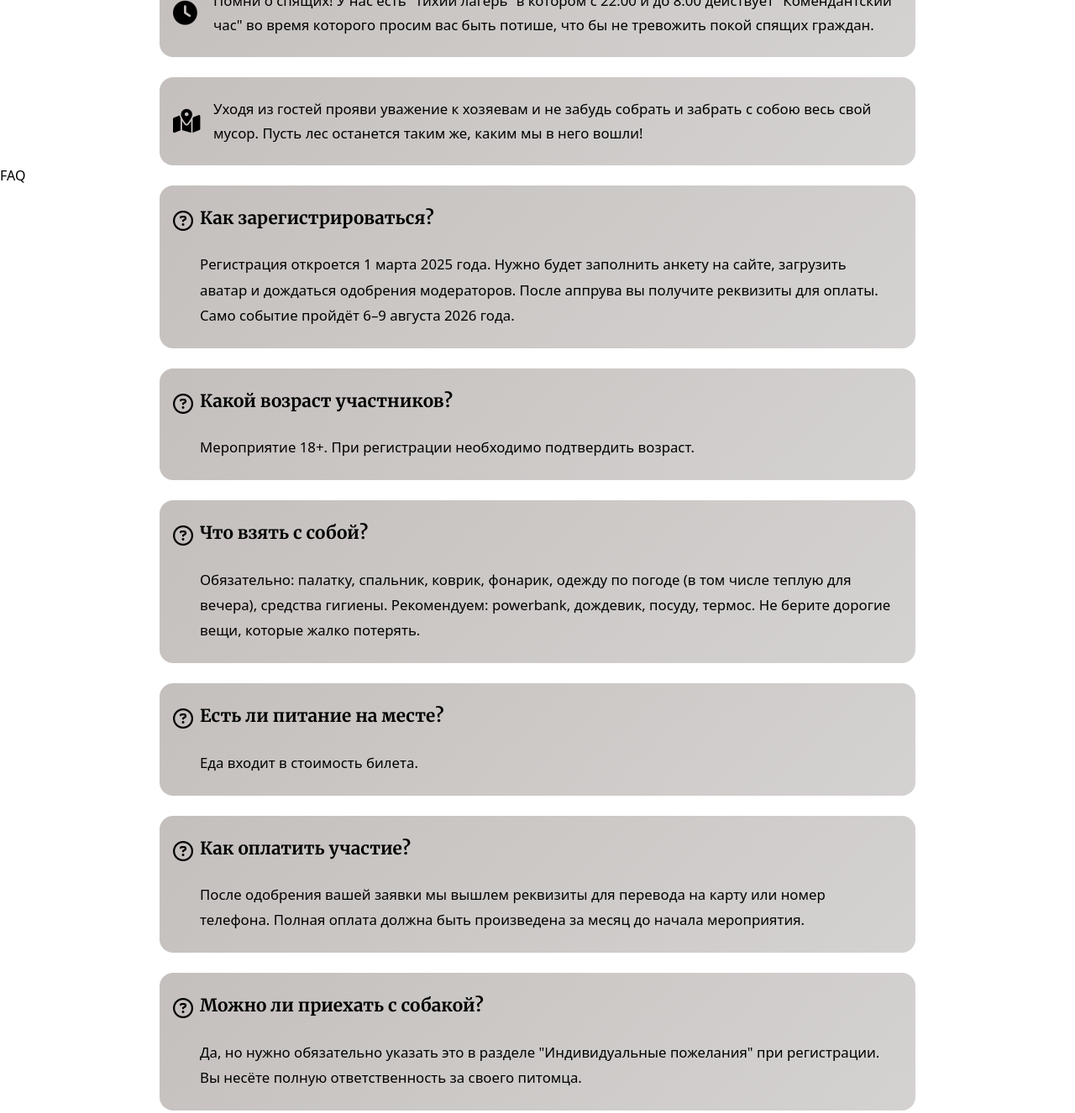
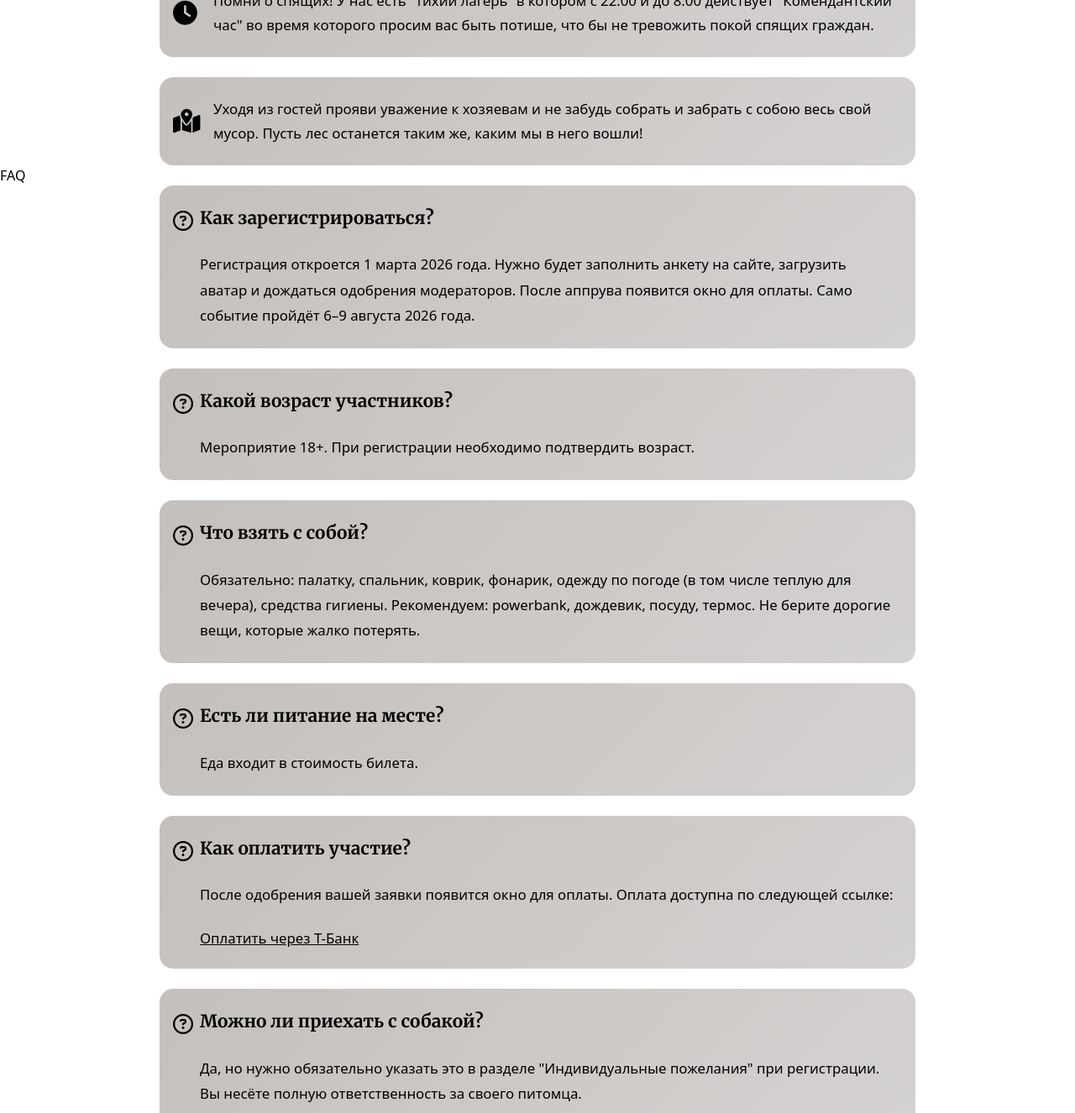
Before and after one commit to FoxTaffy/TourFurr, a Vue app: page / in a window 1280 px wide. Shown: the part 2996-4322 px from the top of the page at 84% size. Built offline with nearby package versions, Linux system fonts and the light colour scheme; no server answers.

Commit message:
Fix FAQ: update registration year 2025→2026 and payment info with Tinkoff link
Co-authored-by: FoxTaffy <116318339+FoxTaffy@users.noreply.github.com>

```diff
--- a/src/components/FAQ.vue
+++ b/src/components/FAQ.vue
@@ -11,6 +11,7 @@
             >
               <div class="faq-question">{{ item.question }}</div>
               <div class="faq-answer">{{ item.answer }}</div>
+              <a v-if="item.link" :href="item.link" target="_blank" rel="noopener noreferrer" class="faq-link">Оплатить через Т-Банк</a>
             </div>
           </div>
         </div>
@@ -27,7 +28,7 @@
           {
             id: 1,
             question: 'Как зарегистрироваться?',
-            answer: 'Регистрация откроется 1 марта 2025 года. Нужно будет заполнить анкету на сайте, загрузить аватар и дождаться одобрения модераторов. После аппрува вы получите реквизиты для оплаты. Само событие пройдёт 6–9 августа 2026 года.'
+            answer: 'Регистрация откроется 1 марта 2026 года. Нужно будет заполнить анкету на сайте, загрузить аватар и дождаться одобрения модераторов. После аппрува появится окно для оплаты. Само событие пройдёт 6–9 августа 2026 года.'
           },
           {
             id: 2,
@@ -47,7 +48,8 @@
           {
             id: 5,
             question: 'Как оплатить участие?',
-            answer: 'После одобрения вашей заявки мы вышлем реквизиты для перевода на карту или номер телефона. Полная оплата должна быть произведена за месяц до начала мероприятия.'
+            answer: 'После одобрения вашей заявки появится окно для оплаты. Оплата доступна по следующей ссылке:',
+            link: 'https://www.tinkoff.ru/rm/r_siiTwKksNK.AxwPmVgKGC/GwrnL13713'
           },
           {
             id: 6,
@@ -119,6 +121,19 @@
       font-size: 1.05rem;
   }
 
+  .faq-link {
+      display: inline-block;
+      margin: 0 1.5rem 1.5rem 3rem;
+      color: var(--fire-glow);
+      text-decoration: underline;
+      font-size: 1.05rem;
+      word-break: break-all;
+  }
+
+  .faq-link:hover {
+      color: var(--fire);
+  }
+
   @media (max-width: 768px) {
       .faq-question {
           font-size: 1.1rem;
```
